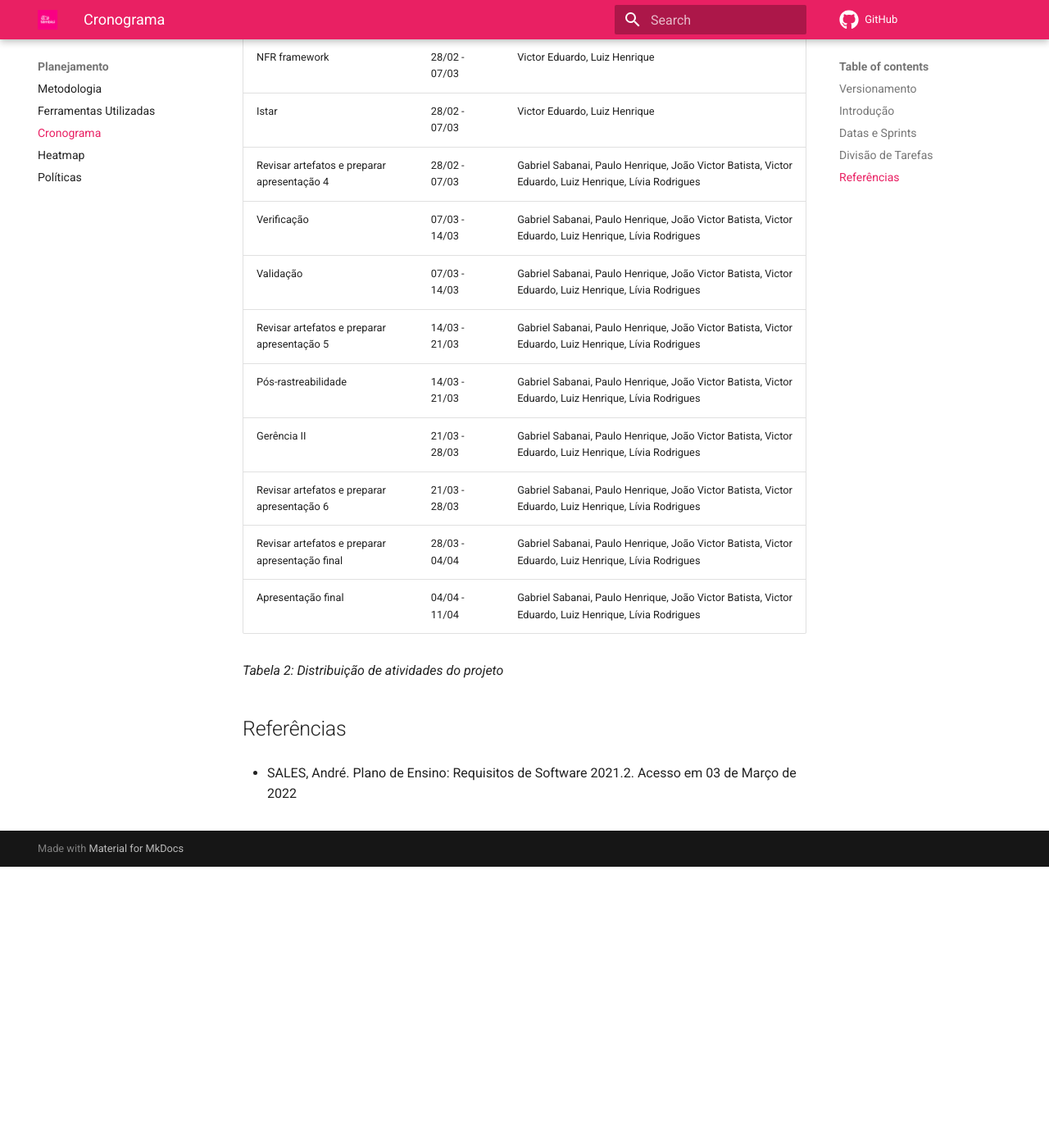
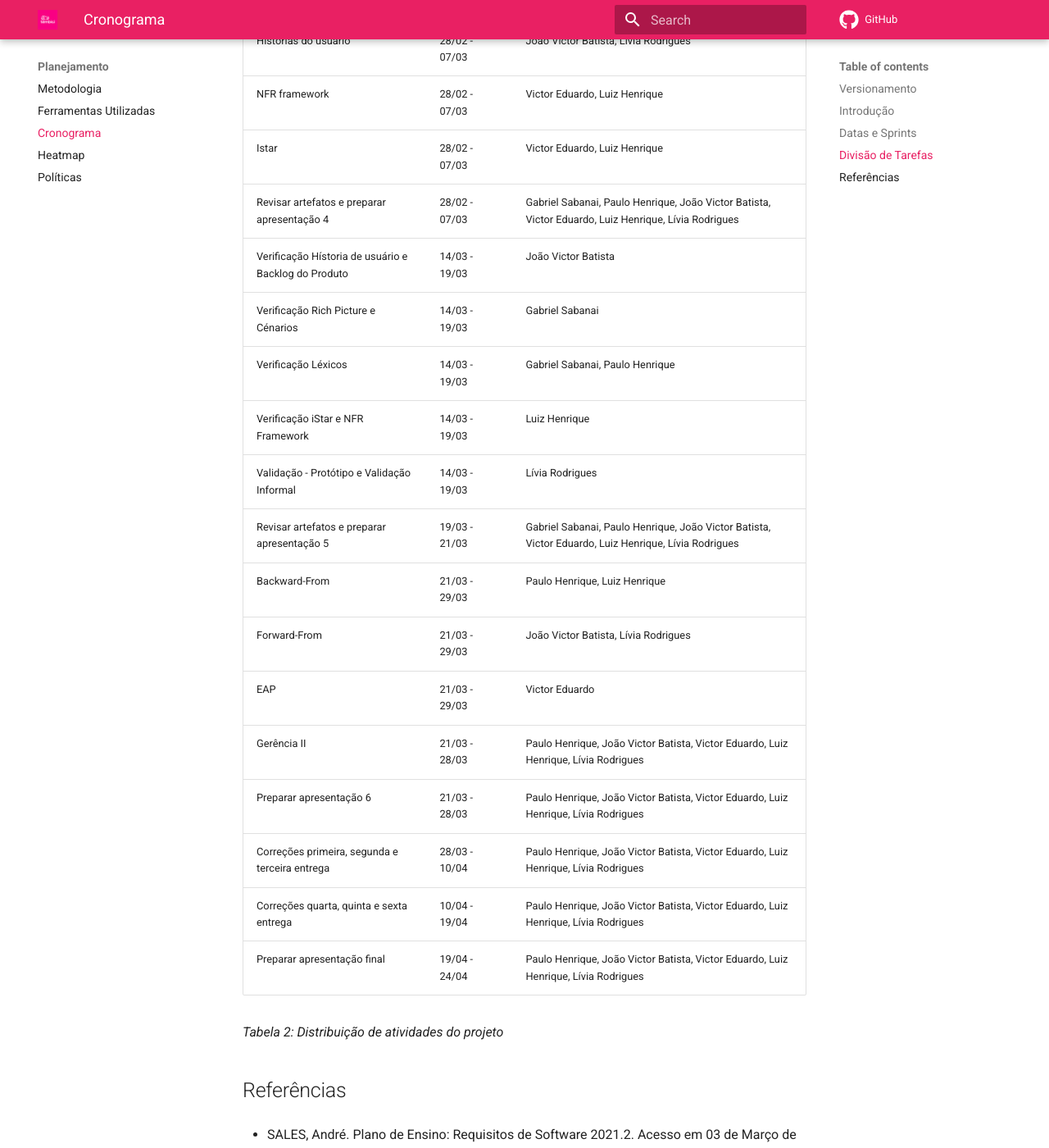
Before and after one commit to Requisitos-de-Software/2021.2-Tembici, an MkDocs documentation site: the page built from docs/planejamento/cronograma.md, in a window 1280 px wide and 1400 px high, scrolled down 2861 px. Shown: the whole window at 82% size. Built offline with MkDocs 1.6.1 and Material for MkDocs 9.7.7, drawn with Linux system fonts in a browser that asks for light colours; comment, search, counter and statistics services are not loaded; before the commit the page ends 3918 px from its top, so only the background shows below that; some of the changed text lies outside the part shown.

Commit message:
HOTFIX - Correções Cronograma

```diff
--- a/docs/planejamento/cronograma.md
+++ b/docs/planejamento/cronograma.md
@@ -50,14 +51,21 @@
 | NFR framework | 28/02 - 07/03 | Victor Eduardo, Luiz Henrique |
 | Istar | 28/02 - 07/03 | Victor Eduardo, Luiz Henrique |
 | Revisar artefatos e preparar apresentação 4 | 28/02 - 07/03 | Gabriel Sabanai, Paulo Henrique, João Victor Batista, Victor Eduardo, Luiz Henrique, Lívia Rodrigues |
-| Verificação | 07/03 - 14/03 | Gabriel Sabanai, Paulo Henrique, João Victor Batista, Victor Eduardo, Luiz Henrique, Lívia Rodrigues |
-| Validação | 07/03 - 14/03 | Gabriel Sabanai, Paulo Henrique, João Victor Batista, Victor Eduardo, Luiz Henrique, Lívia Rodrigues |
-| Revisar artefatos e preparar apresentação 5 | 14/03 - 21/03 | Gabriel Sabanai, Paulo Henrique, João Victor Batista, Victor Eduardo, Luiz Henrique, Lívia Rodrigues |
-| Pós-rastreabilidade | 14/03 - 21/03 | Gabriel Sabanai, Paulo Henrique, João Victor Batista, Victor Eduardo, Luiz Henrique, Lívia Rodrigues |
-| Gerência II | 21/03 - 28/03 | Gabriel Sabanai, Paulo Henrique, João Victor Batista, Victor Eduardo, Luiz Henrique, Lívia Rodrigues |
-| Revisar artefatos e preparar apresentação 6 | 21/03 - 28/03 | Gabriel Sabanai, Paulo Henrique, João Victor Batista, Victor Eduardo, Luiz Henrique, Lívia Rodrigues |
-| Revisar artefatos e preparar apresentação final | 28/03 - 04/04 | Gabriel Sabanai, Paulo Henrique, João Victor Batista, Victor Eduardo, Luiz Henrique, Lívia Rodrigues |
-| Apresentação final | 04/04 - 11/04 | Gabriel Sabanai, Paulo Henrique, João Victor Batista, Victor Eduardo, Luiz Henrique, Lívia Rodrigues |
+| Verificação Hístoria de usuário e Backlog do Produto| 14/03 - 19/03 | João Victor Batista |
+| Verificação Rich Picture e Cénarios | 14/03 - 19/03 | Gabriel Sabanai |
+| Verificação Léxicos | 14/03 - 19/03 | Gabriel Sabanai, Paulo Henrique |
+| Verificação iStar e NFR Framework | 14/03 - 19/03 | Luiz Henrique |
+| Validação - Protótipo e Validação Informal | 14/03 - 19/03 | Lívia Rodrigues |
+| Revisar artefatos e preparar apresentação 5 | 19/03 - 21/03 | Gabriel Sabanai, Paulo Henrique, João Victor Batista, Victor Eduardo, Luiz Henrique, Lívia Rodrigues |
+| Backward-From | 21/03 - 29/03 |  Paulo Henrique, Luiz Henrique |
+| Forward-From | 21/03 - 29/03 |  João Victor Batista, Lívia Rodrigues |
+| EAP | 21/03 - 29/03 |  Victor Eduardo |
+| Gerência II | 21/03 - 28/03 |  Paulo Henrique, João Victor Batista, Victor Eduardo, Luiz Henrique, Lívia Rodrigues |
+| Preparar apresentação 6 | 21/03 - 28/03 |  Paulo Henrique, João Victor Batista, Victor Eduardo, Luiz Henrique, Lívia Rodrigues |
+| Correções primeira, segunda e terceira entrega | 28/03 - 10/04 |  Paulo Henrique, João Victor Batista, Victor Eduardo, Luiz Henrique, Lívia Rodrigues |
+| Correções quarta, quinta e sexta entrega | 10/04 - 19/04 |  Paulo Henrique, João Victor Batista, Victor Eduardo, Luiz Henrique, Lívia Rodrigues |
+| Preparar apresentação final | 19/04 - 24/04 | Paulo Henrique, João Victor Batista, Victor Eduardo, Luiz Henrique, Lívia Rodrigues |
+
 
 *Tabela 2: Distribuição de atividades do projeto*
 
```
Also changed, not shown: other parts of docs/planejamento/cronograma.md (+1 -0 lines), docs/elicitacao/personas.md (+1 -1 lines), docs/modelagem/casos_de_uso.md (+20 -0 lines), docs/modelagem/istar.md (+12 -6 lines), docs/modelagem/nfrframework.md (+18 -9 lines).
